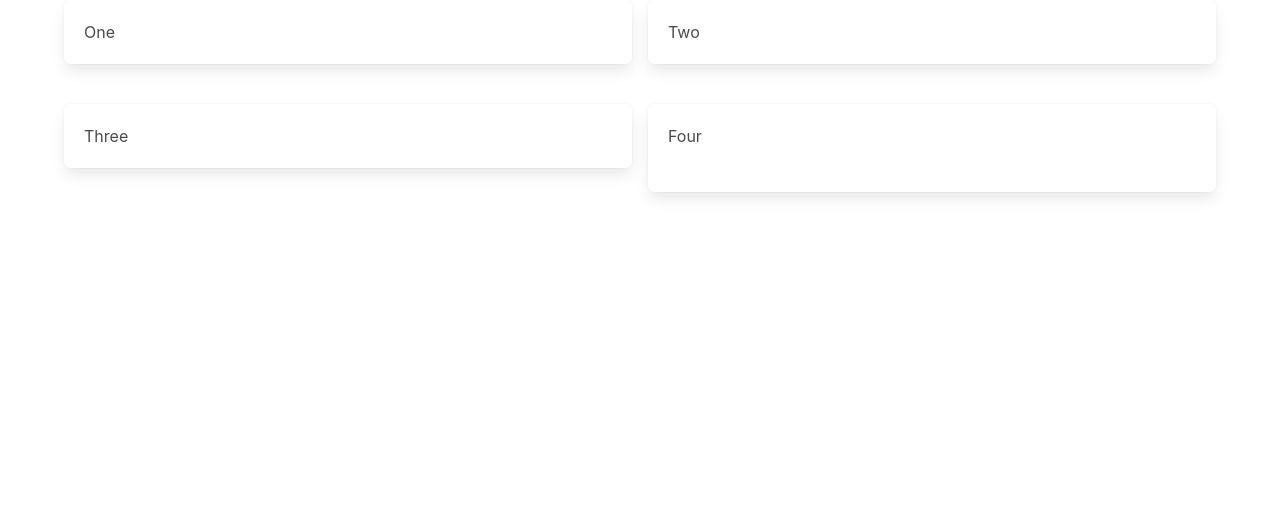
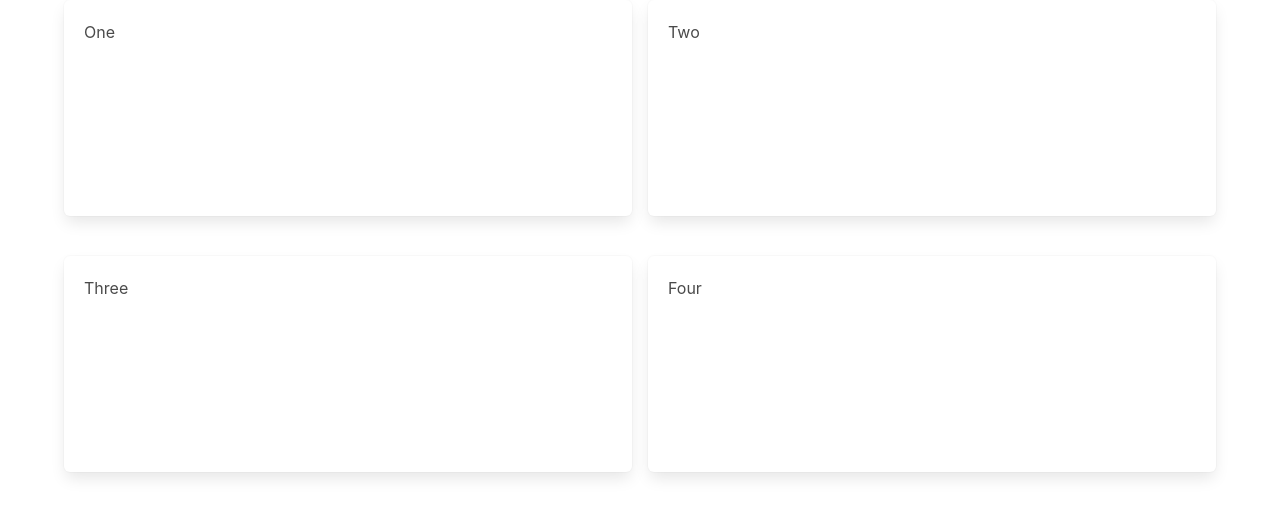
Before and after one commit to quentinikeno/Springboard-SEC-Capstone-2, a React (Create React App) app in the folder frontend/: page / in a window 1280 px wide. Shown: the top 516 px of the page. Built offline with nearby package versions, Linux system fonts and the light colour scheme.

Commit message:
Add margin to buttom box.

```diff
--- a/frontend/src/App.css
+++ b/frontend/src/App.css
@@ -6,5 +6,6 @@
 .grid {
 	display: grid;
 	grid-template-columns: repeat(2, 1fr);
-	gap: 1rem;
+	grid-auto-rows: minmax(15rem, auto);
+	grid-gap: 1rem;
 }
--- a/frontend/src/App.js
+++ b/frontend/src/App.js
@@ -8,7 +8,7 @@ function App() {
 					<div className="box">One</div>
 					<div className="box">Two</div>
 					<div className="box">Three</div>
-					<div className="box">Four</div>
+					<div className="box mb-5">Four</div>
 				</div>
 			</div>
 		</div>
```
